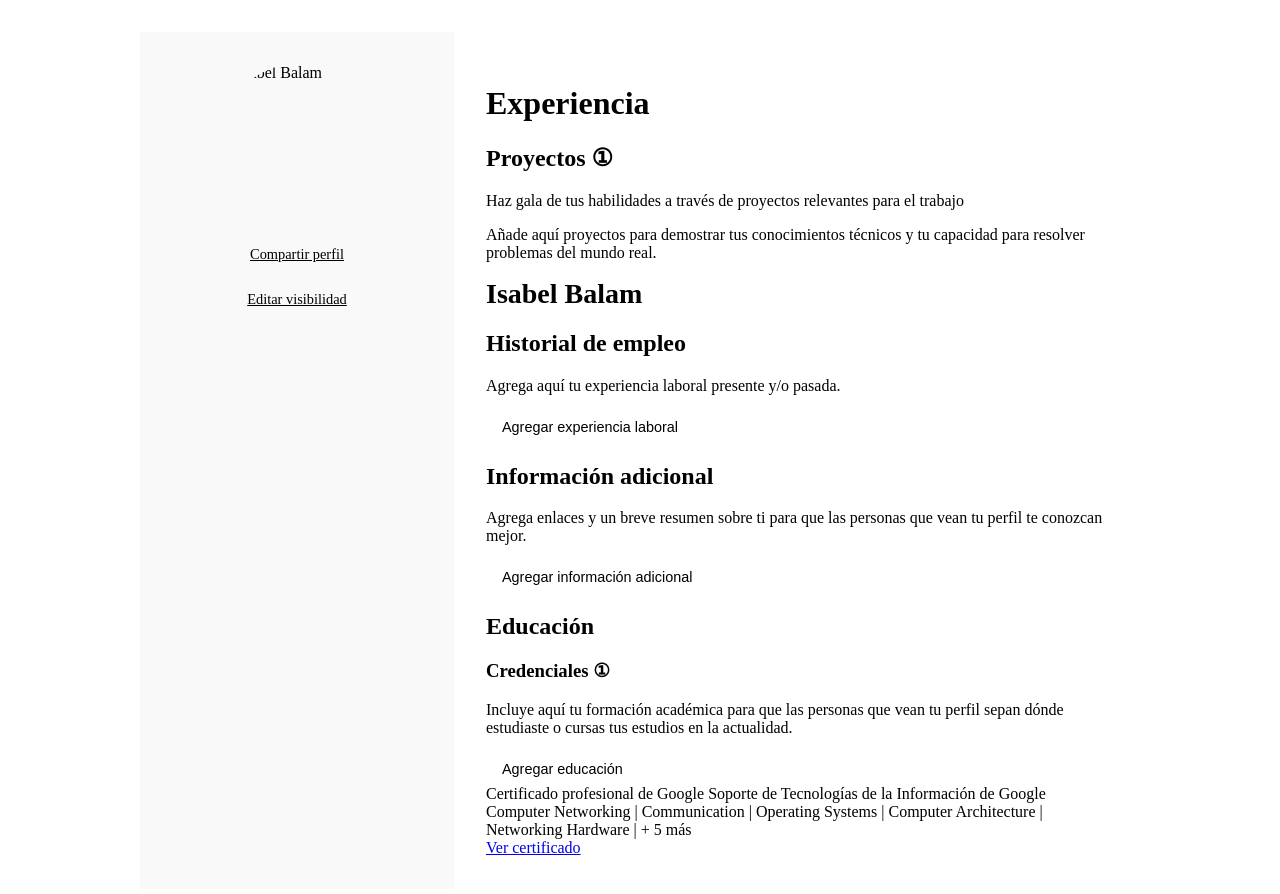
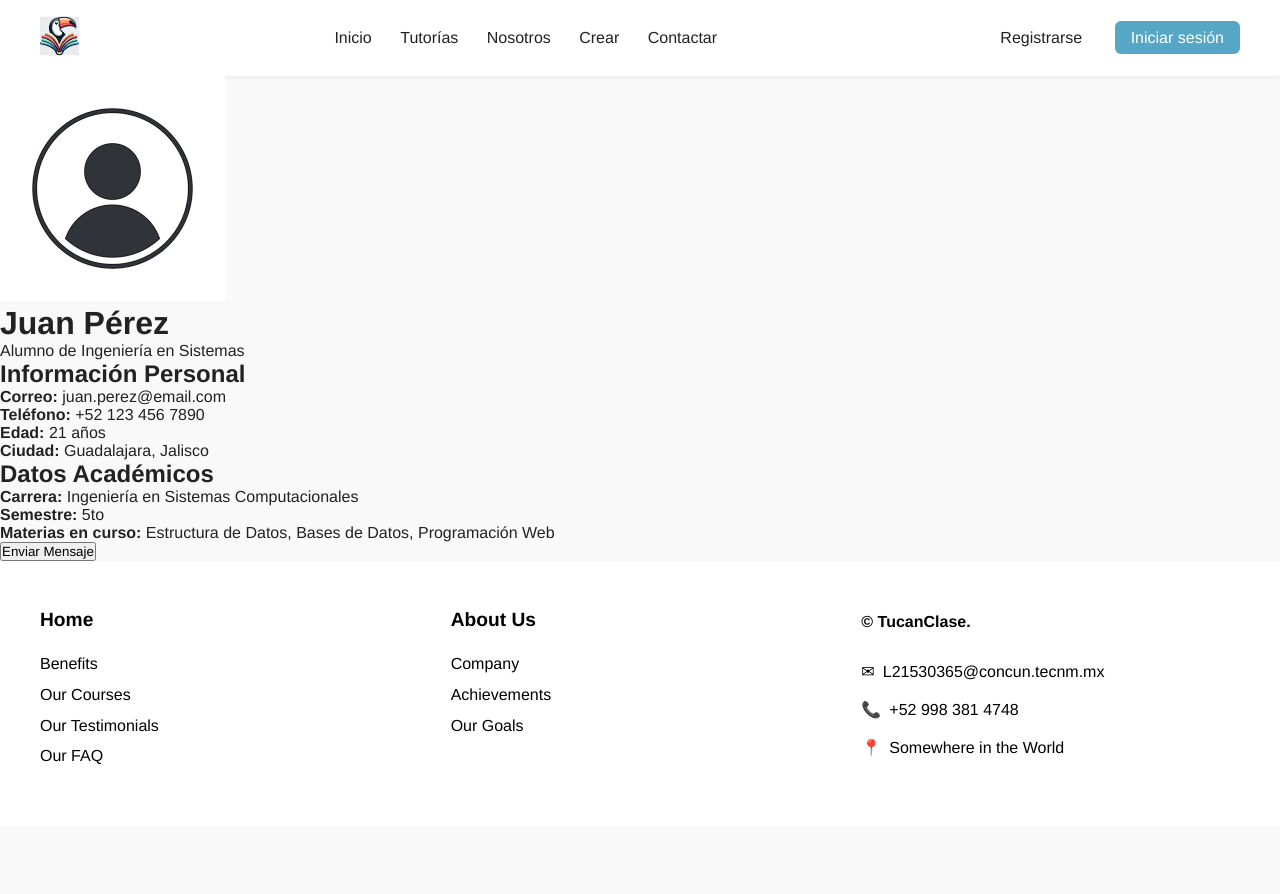
Before and after one commit to ReneSM127/Maquetado, a plain HTML site: page Views/students.html in a window 1280 px wide. After the commit the page ends 826 px from the top, so only its background shows below. Drawn offline with Linux system fonts and the light colour scheme.

Commit message:
Update students.html

```diff
--- a/Views/students.html
+++ b/Views/students.html
@@ -1,72 +1,87 @@
 <!DOCTYPE html>
 <html lang="es">
 <head>
-    <meta charset="UTF-8">
-    <meta name="viewport" content="width=device-width, initial-scale=1.0">
-    <title>Perfil de Alumno - Isabel Balam</title>
-    <link rel="stylesheet" href="../Styles/students.css">
-
+  <meta charset="UTF-8" />
+  <meta name="viewport" content="width=device-width, initial-scale=1.0" />
+  <title>Perfil del Alumno</title>
+  <link rel="stylesheet" href="../Styles/styles.css" />
+  <link rel="stylesheet" href="../Styles/students.css" />
 </head>
 <body>
-    <div class="profile-container">
-        <div class="profile-sidebar">
-            <div class="profile-image">
-                <img src="images/profile.jpg" alt="Isabel Balam">
-            </div>
-            <div class="profile-actions">
-                <a href="#" class="btn">Compartir perfil</a>
-                <a href="#" class="btn btn-outline">Editar visibilidad</a>
-            </div>
+    <header class="navbar">
+        <div class="logo">
+          <img src="../Styles/logo.png" alt="Logo" />
         </div>
+        <nav class="nav-links">
+          <a href="../Views/index.html">Inicio</a>
+          <a href="#">Tutorías</a>
+          <a href="#">Nosotros</a>
+          <a href="../Views/signup.html">Crear</a>
+          <a href="../Views/Contact.html">Contactar</a>
+        </nav>
+        <div class="auth-buttons">
+          <a href="../Views/register.html" class="register">Registrarse</a>
+          <a href="../Views/signup.html" class="login">Iniciar sesión</a>
+        </div>
+      </header>
+  <div class="perfil-container">
+    <div class="perfil-header">
+      <img src="../Styles/foto.png" alt="Foto del Alumno" class="avatar" />
+      <h1>Juan Pérez</h1>
+      <p>Alumno de Ingeniería en Sistemas</p>
+    </div>
 
-        <div class="profile-content">
-            <h1>Experiencia</h1>
+    <div class="perfil-info">
+      <h2>Información Personal</h2>
+      <ul>
+        <li><strong>Correo:</strong> juan.perez@email.com</li>
+        <li><strong>Teléfono:</strong> +52 123 456 7890</li>
+        <li><strong>Edad:</strong> 21 años</li>
+        <li><strong>Ciudad:</strong> Guadalajara, Jalisco</li>
+      </ul>
+    </div>
 
-            <div class="section">
-                <h2>Proyectos ①</h2>
-                <p class="projects-intro">Haz gala de tus habilidades a través de proyectos relevantes para el trabajo</p>
-                <p>Añade aquí proyectos para demostrar tus conocimientos técnicos y tu capacidad para resolver problemas del mundo real.</p>
-            </div>
+    <div class="perfil-academico">
+      <h2>Datos Académicos</h2>
+      <ul>
+        <li><strong>Carrera:</strong> Ingeniería en Sistemas Computacionales</li>
+        <li><strong>Semestre:</strong> 5to</li>
+        <li><strong>Materias en curso:</strong> Estructura de Datos, Bases de Datos, Programación Web</li>
+      </ul>
+    </div>
 
-            <div class="divider"></div>
+    <div class="perfil-acciones">
+      <a href="./mensajes.html"><button>Enviar Mensaje </button></a>
+    </div>
+  </div>
+  <footer class="site-footer">
+    <div class="footer-content">
+      <div class="footer-column">
+        <h4>Home</h4>
+        <ul>
+          <li><a href="#">Benefits</a></li>
+          <li><a href="#">Our Courses</a></li>
+          <li><a href="#">Our Testimonials</a></li>
+          <li><a href="#">Our FAQ</a></li>
+        </ul>
+      </div>
 
-            <div class="section">
-                <div class="profile-header">
-                    <div class="profile-name">Isabel Balam</div>
-                </div>
-            </div>
+      <div class="footer-column">
+        <h4>About Us</h4>
+        <ul>
+          <li><a href="#">Company</a></li>
+          <li><a href="#">Achievements</a></li>
+          <li><a href="#">Our Goals</a></li>
+        </ul>
+      </div>
 
-            <div class="divider"></div>
-
-            <div class="section">
-                <h2>Historial de empleo</h2>
-                <p>Agrega aquí tu experiencia laboral presente y/o pasada.</p>
-                <button class="btn add-button">Agregar experiencia laboral</button>
-            </div>
-
-            <div class="divider"></div>
-
-            <div class="section">
-                <h2>Información adicional</h2>
-                <p>Agrega enlaces y un breve resumen sobre ti para que las personas que vean tu perfil te conozcan mejor.</p>
-                <button class="btn add-button">Agregar información adicional</button>
-            </div>
-
-            <div class="divider"></div>
-
-            <div class="section">
-                <h2>Educación</h2>
-                <h3>Credenciales ①</h3>
-                <p>Incluye aquí tu formación académica para que las personas que vean tu perfil sepan dónde estudiaste o cursas tus estudios en la actualidad.</p>
-                <button class="btn add-button">Agregar educación</button>
-
-                <div class="education-item">
-                    <div class="education-title">Certificado profesional de Google Soporte de Tecnologías de la Información de Google</div>
-                    <div class="education-details">Computer Networking | Communication | Operating Systems | Computer Architecture | Networking Hardware | + 5 más</div>
-                    <a href="#" class="btn-link">Ver certificado</a>
-                </div>
-            </div>
-        </div>
+      <div class="footer-column contact-info">
+        <p class="copyright">© TucanClase.</p>
+        <p class="email">L21530365@concun.tecnm.mx</p>
+        <p class="phone">+52 998 381 4748</p>
+        <p class="address">Somewhere in the World</p>
+      </div>
     </div>
+  </footer>
 </body>
 </html>
```
